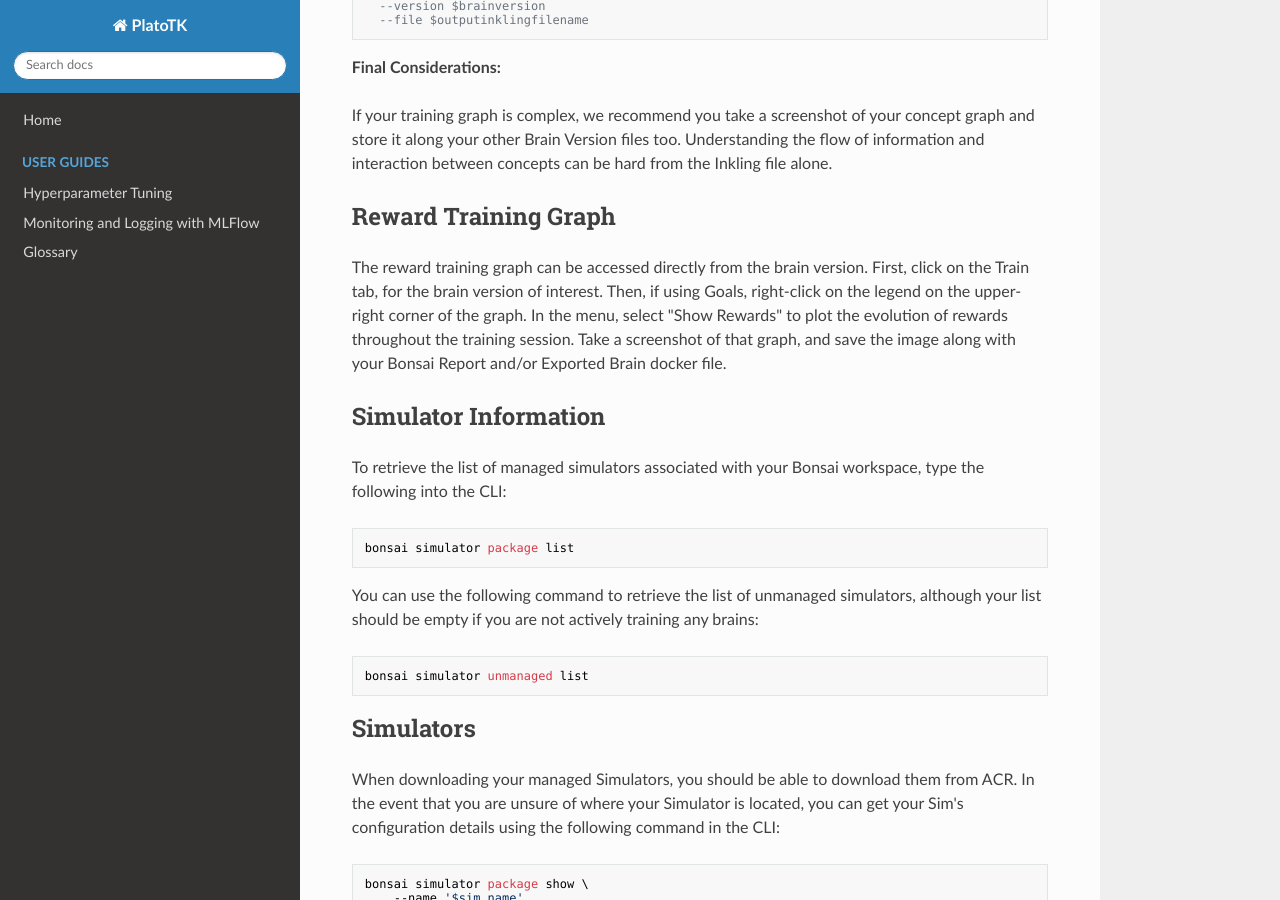
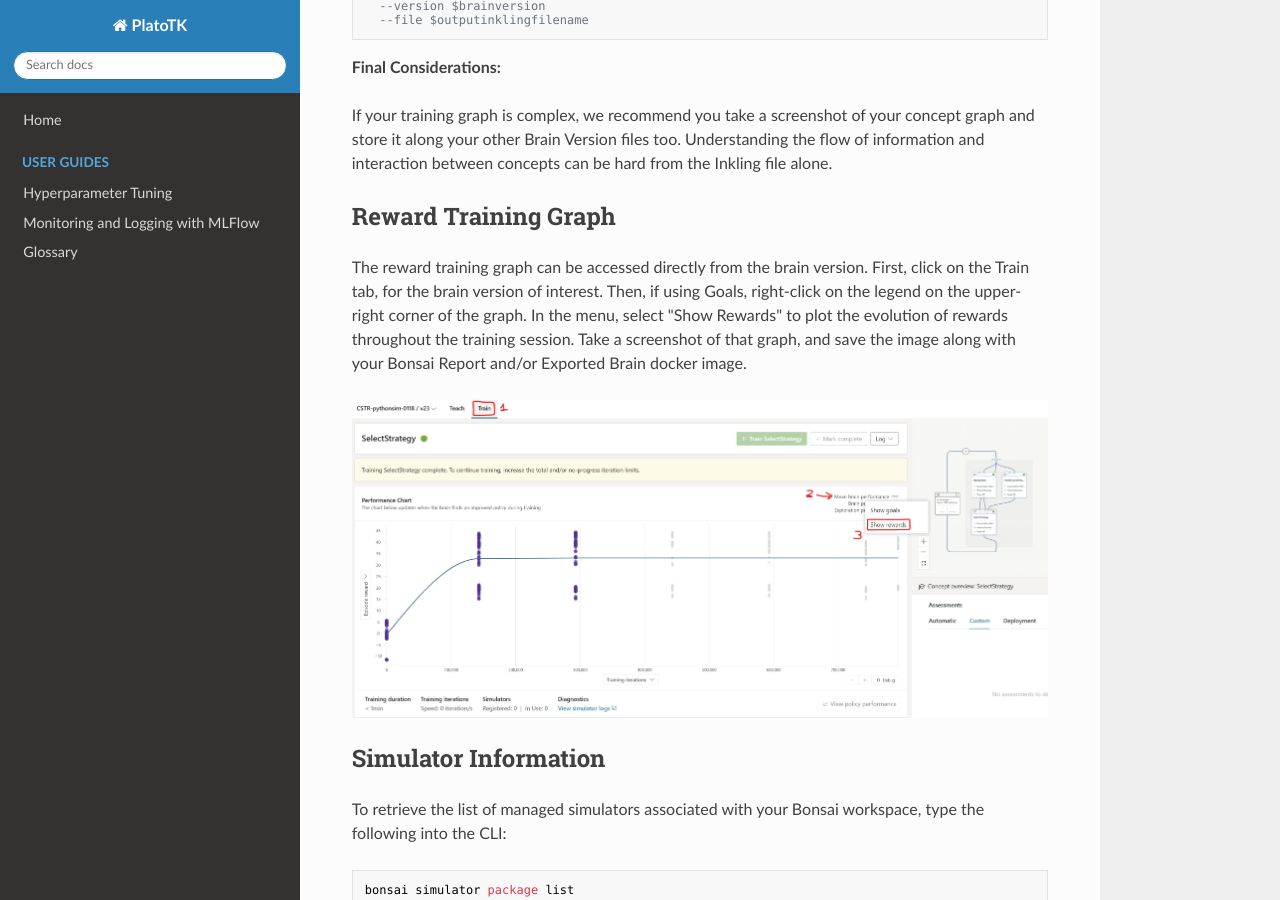
Before and after one commit to Azure/plato, an MkDocs documentation site: the page built from docs/user_guides/removing-data-from-bonsai.md, in a window 1280 px wide and 900 px high, scrolled down 4826 px. Built offline with MkDocs 1.6.1, drawn with Linux system fonts in a browser that asks for light colours; nearby versions of some CDN libraries.

Commit message:
beautify plot
- add image to readme to clarify how to get to the rewards plot.
- fix reference to exported docker image.
-- previously, it read 'docker file'.

```diff
--- a/docs/user_guides/removing-data-from-bonsai.md
+++ b/docs/user_guides/removing-data-from-bonsai.md
@@ -130,8 +130,9 @@
 
 ## Reward Training Graph
 
-The reward training graph can be accessed directly from the brain version. First, click on the Train tab, for the brain version of interest. Then, if using Goals, right-click on the legend on the upper-right corner of the graph. In the menu, select "Show Rewards" to plot the evolution of rewards throughout the training session. Take a screenshot of that graph, and save the image along with your Bonsai Report and/or Exported Brain docker file.
+The reward training graph can be accessed directly from the brain version. First, click on the Train tab, for the brain version of interest. Then, if using Goals, right-click on the legend on the upper-right corner of the graph. In the menu, select "Show Rewards" to plot the evolution of rewards throughout the training session. Take a screenshot of that graph, and save the image along with your Bonsai Report and/or Exported Brain docker image.
 
+![reward-training-graph](images/reward-training-graph.png)
 
 ## Simulator Information
 
```
